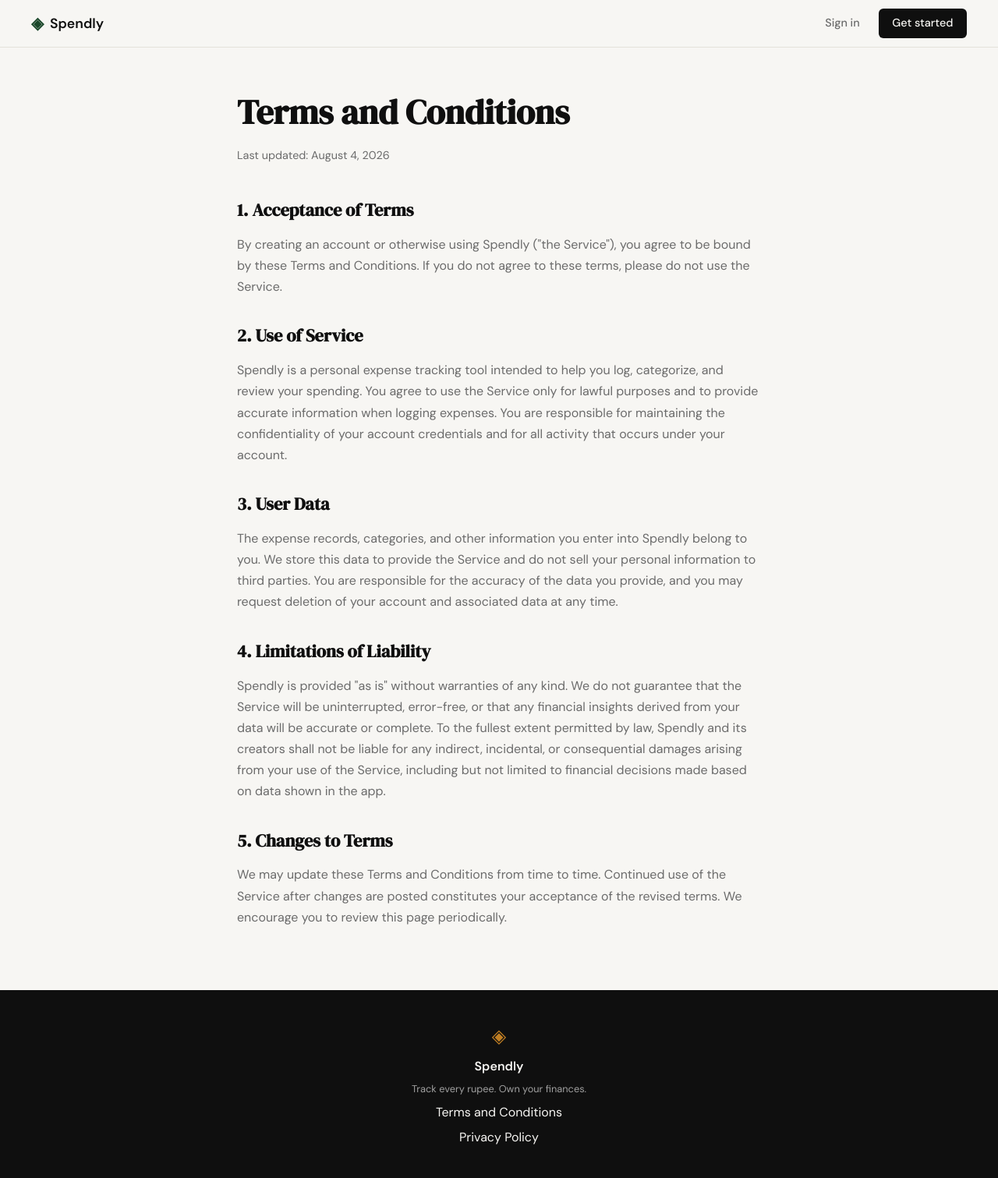
After one commit to rickspark4/spendly, a Flask app: page /terms in a window 1280 px wide. The commit adds this page. Shown: the whole page at 78% size. Run offline with Flask 3, Linux system fonts and the light colour scheme.

Commit message:
landing: add terms and conditions page and route

```diff
--- a/app.py
+++ b/app.py
@@ -20,6 +20,11 @@ def register():
 @app.route("/login")
 def login():
     return render_template("login.html")
+
+
+@app.route("/terms")
+def terms():
+    return render_template("terms.html")
 
 
 # ------------------------------------------------------------------ #
--- a/static/css/style.css
+++ b/static/css/style.css
@@ -528,3 +528,38 @@ a { color: inherit; text-decoration: none; }
     .nav-links a:not(.nav-cta) { display: none; }
     .hero { padding: 3rem 1rem 2rem; }
 }
+
+/* ------------------------------------------------------------------ */
+/* Legal pages                                                         */
+/* ------------------------------------------------------------------ */
+
+.legal-inner {
+    max-width: 720px;
+    margin: 0 auto;
+    padding: 3rem 1.5rem 5rem;
+}
+
+.legal-title {
+    font-family: var(--font-display);
+    font-size: clamp(2rem, 4vw, 2.75rem);
+    color: var(--ink);
+    margin-bottom: 0.5rem;
+}
+
+.legal-updated {
+    color: var(--ink-faint);
+    font-size: 0.9rem;
+    margin-bottom: 2.5rem;
+}
+
+.legal-inner h2 {
+    font-family: var(--font-display);
+    font-size: 1.4rem;
+    color: var(--ink);
+    margin: 2rem 0 0.75rem;
+}
+
+.legal-inner p {
+    color: var(--ink-muted);
+    line-height: 1.7;
+}
--- a/templates/base.html
+++ b/templates/base.html
@@ -34,7 +34,7 @@
             <span class="brand-icon">◈</span>
             <span class="footer-name">Spendly</span>
             <p class="footer-copy">Track every rupee. Own your finances.</p>
-            <a href="#">Terms and Conditions</a>
+            <a href="{{ url_for('terms') }}">Terms and Conditions</a>
             <a href="#">Privacy Policy</a>
         </div>
     </footer>
--- /dev/null
+++ b/templates/terms.html
@@ -0,0 +1,29 @@
+{% extends "base.html" %}
+
+{% block title %}Terms and Conditions — Spendly{% endblock %}
+
+{% block content %}
+
+<section class="legal">
+    <div class="legal-inner">
+        <h1 class="legal-title">Terms and Conditions</h1>
+        <p class="legal-updated">Last updated: August 4, 2026</p>
+
+        <h2>1. Acceptance of Terms</h2>
+        <p>By creating an account or otherwise using Spendly ("the Service"), you agree to be bound by these Terms and Conditions. If you do not agree to these terms, please do not use the Service.</p>
+
+        <h2>2. Use of Service</h2>
+        <p>Spendly is a personal expense tracking tool intended to help you log, categorize, and review your spending. You agree to use the Service only for lawful purposes and to provide accurate information when logging expenses. You are responsible for maintaining the confidentiality of your account credentials and for all activity that occurs under your account.</p>
+
+        <h2>3. User Data</h2>
+        <p>The expense records, categories, and other information you enter into Spendly belong to you. We store this data to provide the Service and do not sell your personal information to third parties. You are responsible for the accuracy of the data you provide, and you may request deletion of your account and associated data at any time.</p>
+
+        <h2>4. Limitations of Liability</h2>
+        <p>Spendly is provided "as is" without warranties of any kind. We do not guarantee that the Service will be uninterrupted, error-free, or that any financial insights derived from your data will be accurate or complete. To the fullest extent permitted by law, Spendly and its creators shall not be liable for any indirect, incidental, or consequential damages arising from your use of the Service, including but not limited to financial decisions made based on data shown in the app.</p>
+
+        <h2>5. Changes to Terms</h2>
+        <p>We may update these Terms and Conditions from time to time. Continued use of the Service after changes are posted constitutes your acceptance of the revised terms. We encourage you to review this page periodically.</p>
+    </div>
+</section>
+
+{% endblock %}
```
